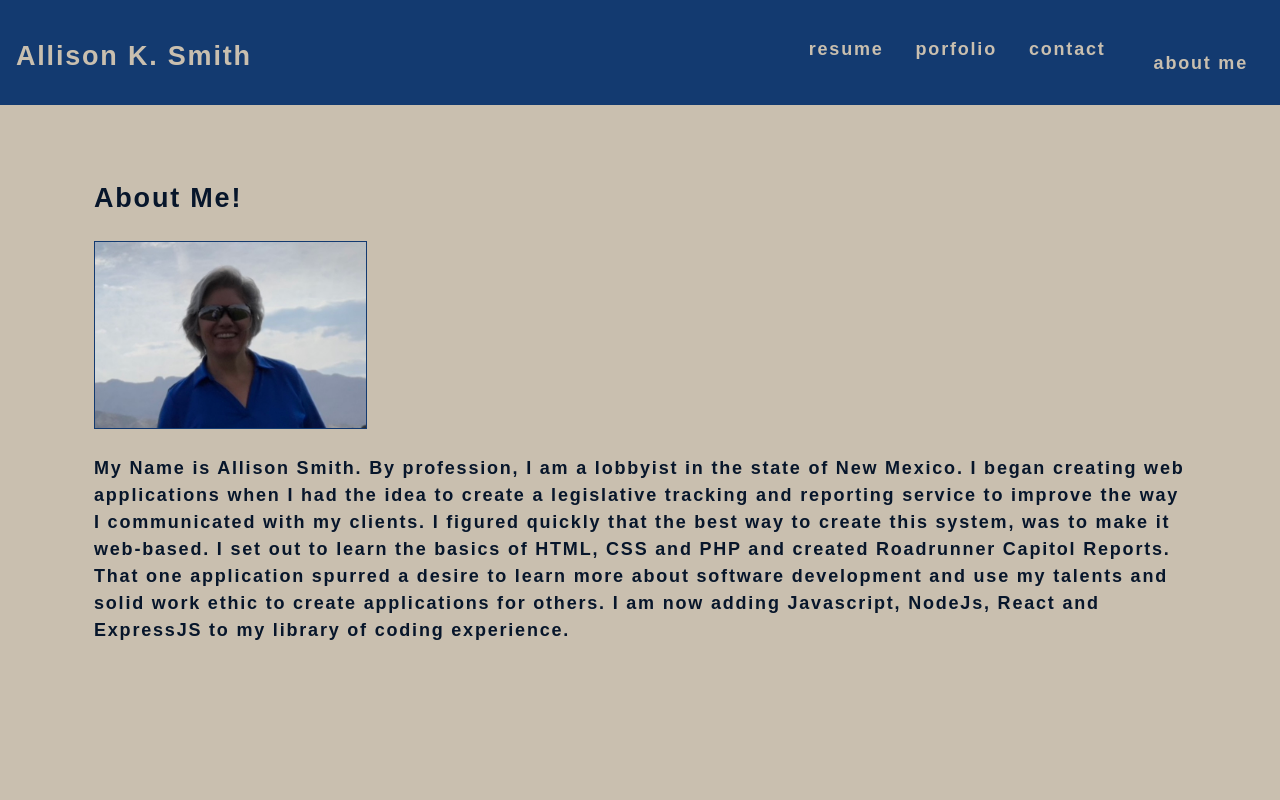
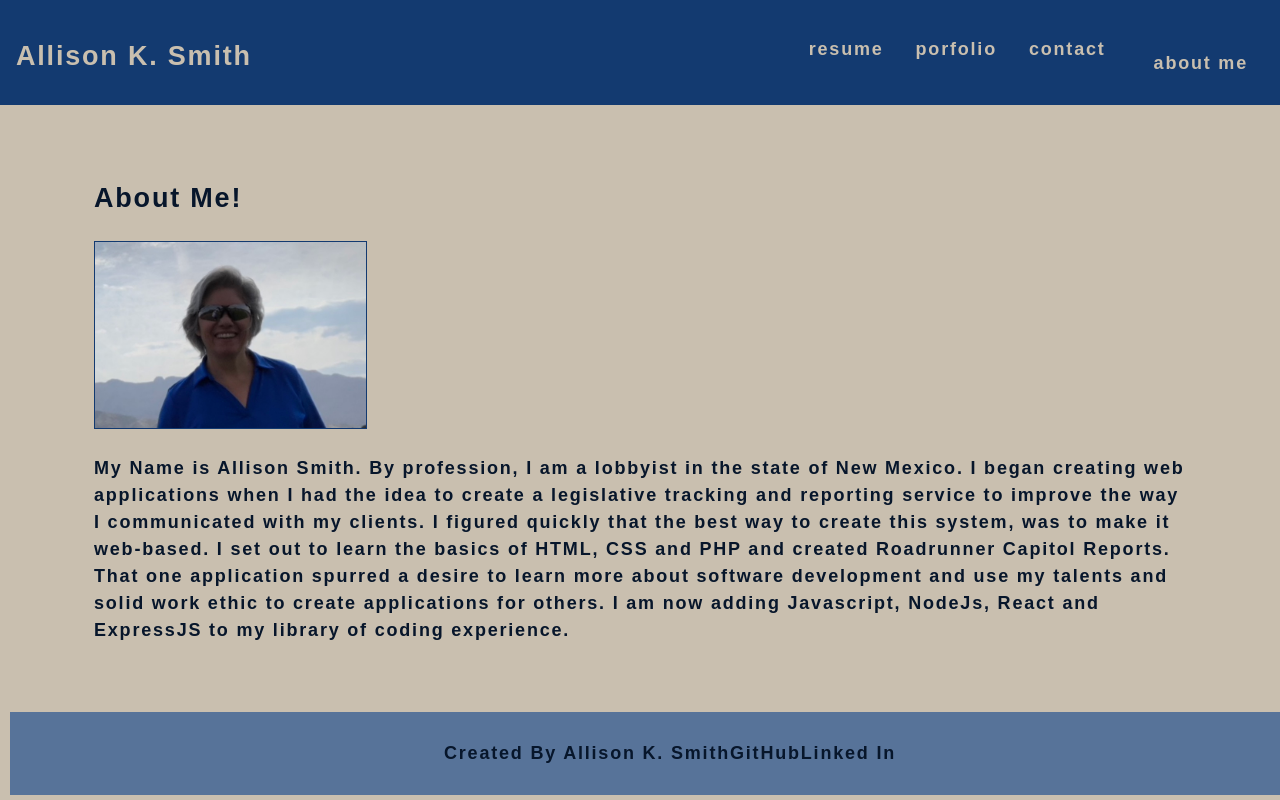
Before and after one commit to aksmith5239/my-portfolio, a React (Create React App) app: page / in a window 1280 px wide. Built offline with nearby package versions, Linux system fonts and the light colour scheme.

Commit message:
footer created

```diff
--- a/package.json
+++ b/package.json
@@ -8,6 +8,7 @@
     "@testing-library/user-event": "^12.6.0",
     "react": "^17.0.1",
     "react-dom": "^17.0.1",
+    "react-icons": "^4.1.0",
     "react-scripts": "4.0.1",
     "web-vitals": "^0.2.4"
   },
--- a/src/App.js
+++ b/src/App.js
@@ -1,6 +1,8 @@
 import './App.css';
+
 import About from './components/About';
 import Nav from './components/Nav';
+import Footer from './components/Footer';
 
 function App() {
   return (
@@ -9,6 +11,7 @@ function App() {
       <main>
         <About></About>
       </main>
+      <Footer></Footer>
     </div>
   );
 }
--- /dev/null
+++ b/src/components/Footer/index.js
@@ -0,0 +1,20 @@
+import React from 'react';
+
+
+function Footer() {
+
+    return(
+        <section>
+            <footer>
+                <ul className='footer'>
+                <li>Created By Allison K. Smith</li>
+                <li>GitHub</li>
+                <li>Linked In</li>
+                </ul>
+
+            </footer>
+        </section>
+    );
+}
+
+export default Footer;
--- a/src/index.css
+++ b/src/index.css
@@ -83,11 +83,23 @@ nav a:hover, nav li:hover{
 }
 
 /* Style the footer */
-.footer {
+footer {
   background-color: var(--light-blue);
   padding: 10px;
+  margin-left: 10px;
+  align-items:center;
+  text-align:center;
+  justify-content: space-between;
+  display:inline-block;
+  width:100%;
 }
-
+footer ul {
+  justify-content: space-between;
+}
+footer li {
+  display: inline-block;
+  justify-content: space-between;
+}
 .portfolio-image {
   border: 1px solid var(--primary);
 }
--- a/src/index.js
+++ b/src/index.js
@@ -3,6 +3,7 @@ import ReactDOM from 'react-dom';
 import './index.css';
 import App from './App';
 import reportWebVitals from './reportWebVitals';
+
 
 ReactDOM.render(
   <React.StrictMode>
```
Also changed, not shown: 1 other file (tests, documents, lock files or other folders).
